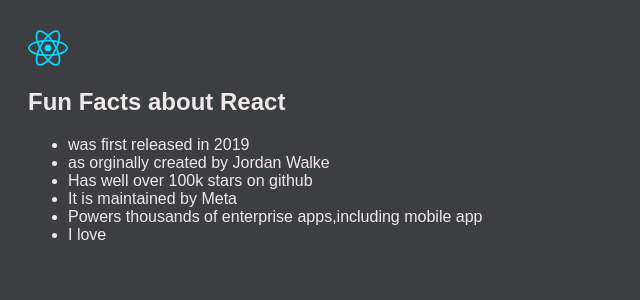
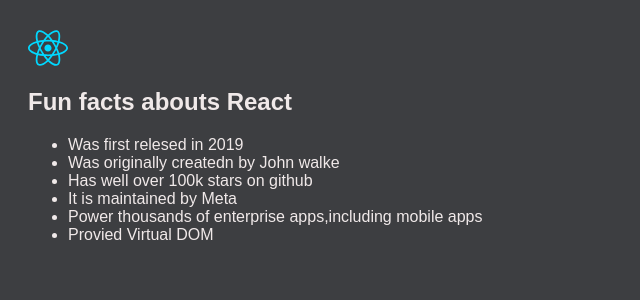
Before and after one commit to SAHILMISHRA-9/Full-Stack-Course-, a React (Vite) app in the folder REACT/my-app/: page / in a window 1280 px wide. Shown: the top 300 px of the page, without its empty margins (0-640 px from the left). Built offline with nearby package versions, Linux system fonts and the light colour scheme.

Commit message:
working on react

```diff
--- a/REACT/my-app/src/main.jsx
+++ b/REACT/my-app/src/main.jsx
@@ -176,23 +176,24 @@
 
 
 
-// React project (fun facts one)
-import './index.css';
-import {createRoot} from 'react-dom/client'
+import './index.css'
+import {createRoot} from 'react-dom/client';
 
-const root = createRoot(document.getElementById("root"))
+const root=createRoot(document.getElementById("root"));
 
 root.render(
   <div>
-    <img className='logo' src="/src/assets/react.svg"/>
-    <h2>Fun Facts about React</h2>
+    <img className='logo' src='/src/assets/react.svg'/>
+    <h2>Fun facts abouts React</h2>
     <ul>
-      <li>was first released in 2019</li>
-      <li>as orginally created by Jordan Walke</li>
+      <li>Was first relesed in 2019</li>
+      <li>Was originally createdn by John walke</li>
       <li>Has well over 100k stars on github</li>
-      <li> It is maintained by Meta</li>
-      <li>Powers thousands of enterprise apps,including mobile app</li>
-      <li>I love</li>
+      <li>It is maintained by Meta</li>
+      <li>Power thousands of enterprise apps,including mobile apps</li>
+      <li>Provied Virtual DOM</li>
+
     </ul>
+
   </div>
 )
```
Also changed, not shown: REACT/my-app/src/notes.txt (added).
